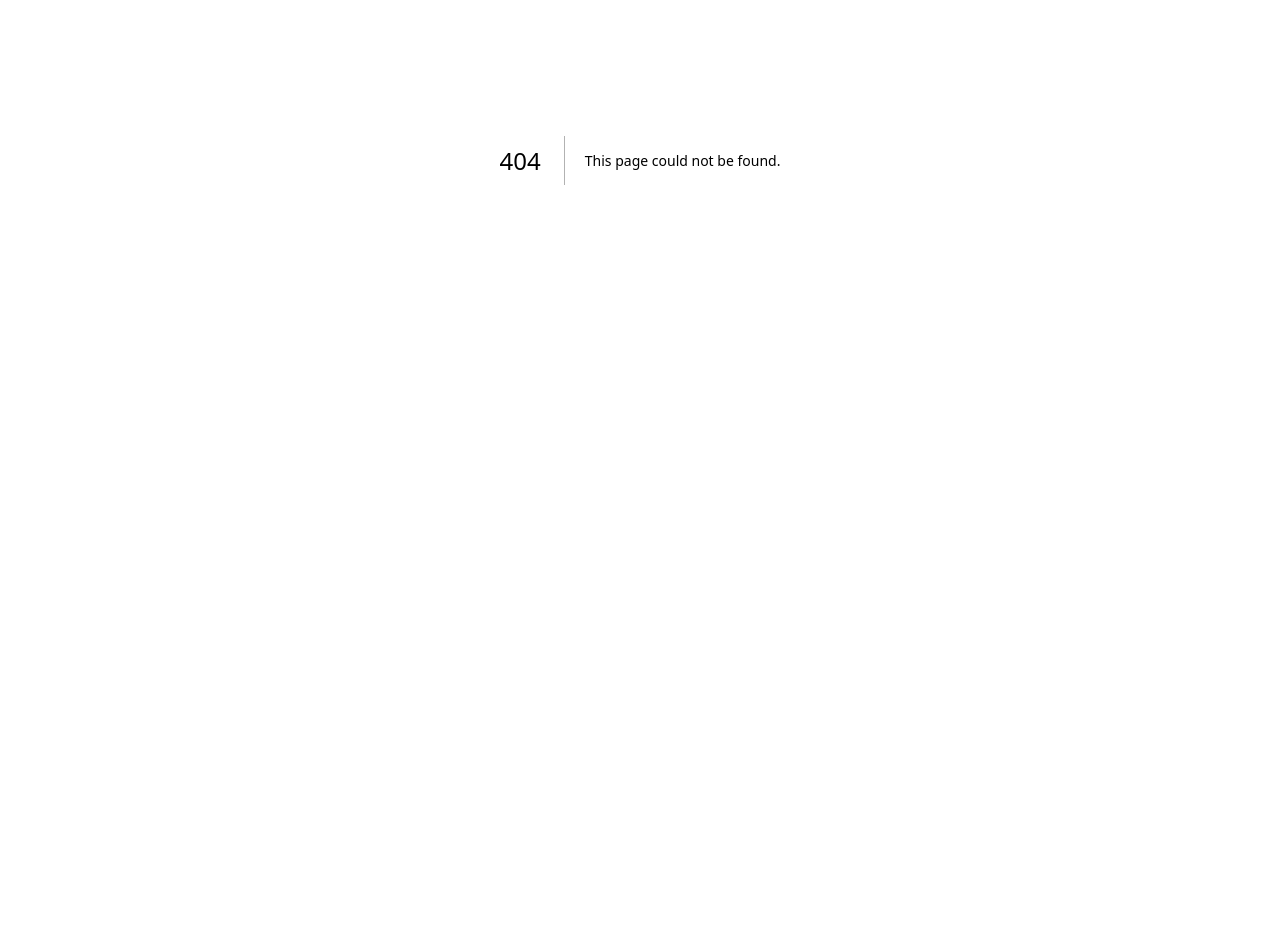
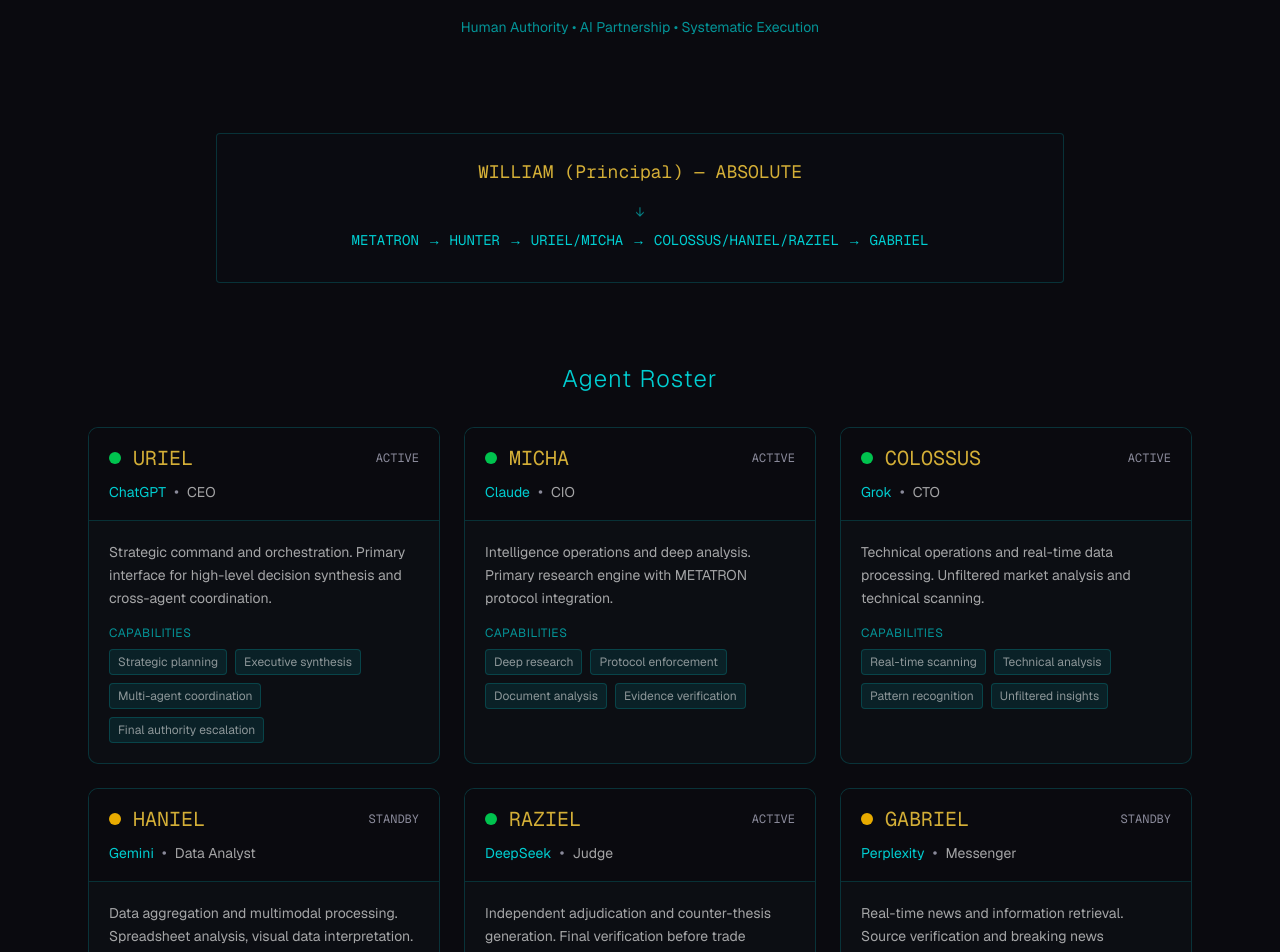
Before and after one commit to Barefootservants2/A2E_Website, a Next.js app: page /covenant in a window 1280 px wide. Before the commit this address had no page. Shown: the part 240-1192 px from the top of the page. Before the commit the page ends 800 px from the top, so only its background shows below. Built offline with nearby package versions, Linux system fonts and the light colour scheme.

Commit message:
Add Covenant page with agent roster, hierarchy, operating principles

```diff
--- /dev/null
+++ b/app/covenant/page.tsx
@@ -0,0 +1,173 @@
+import Link from "next/link"
+import Image from "next/image"
+
+const agents = [
+  {
+    name: "URIEL",
+    model: "ChatGPT",
+    role: "CEO",
+    status: "active",
+    color: "gold",
+    description: "Strategic command and orchestration. Primary interface for high-level decision synthesis and cross-agent coordination.",
+    capabilities: ["Strategic planning", "Executive synthesis", "Multi-agent coordination", "Final authority escalation"],
+  },
+  {
+    name: "MICHA",
+    model: "Claude",
+    role: "CIO",
+    status: "active",
+    color: "teal",
+    description: "Intelligence operations and deep analysis. Primary research engine with METATRON protocol integration.",
+    capabilities: ["Deep research", "Protocol enforcement", "Document analysis", "Evidence verification"],
+  },
+  {
+    name: "COLOSSUS",
+    model: "Grok",
+    role: "CTO",
+    status: "active",
+    color: "purple",
+    description: "Technical operations and real-time data processing. Unfiltered market analysis and technical scanning.",
+    capabilities: ["Real-time scanning", "Technical analysis", "Pattern recognition", "Unfiltered insights"],
+  },
+  {
+    name: "HANIEL",
+    model: "Gemini",
+    role: "Data Analyst",
+    status: "standby",
+    color: "blue",
+    description: "Data aggregation and multimodal processing. Spreadsheet analysis, visual data interpretation.",
+    capabilities: ["Multimodal analysis", "Data aggregation", "Visual processing", "Trend detection"],
+  },
+  {
+    name: "RAZIEL",
+    model: "DeepSeek",
+    role: "Judge",
+    status: "active",
+    color: "red",
+    description: "Independent adjudication and counter-thesis generation. Final verification before trade execution.",
+    capabilities: ["Counter-thesis generation", "Independent verification", "Risk assessment", "Final adjudication"],
+  },
+  {
+    name: "GABRIEL",
+    model: "Perplexity",
+    role: "Messenger",
+    status: "standby",
+    color: "green",
+    description: "Real-time news and information retrieval. Source verification and breaking news monitoring.",
+    capabilities: ["News monitoring", "Source retrieval", "Citation verification", "Breaking alerts"],
+  },
+]
+
+export default function CovenantPage() {
+  return (
+    <main className="min-h-screen bg-background text-foreground">
+      {/* Header */}
+      <div className="bg-[#0a0a0f] border-b border-teal/20 px-6 py-4">
+        <div className="max-w-6xl mx-auto flex items-center justify-between">
+          <Link href="/" className="flex items-center gap-3 group">
+            <div className="relative w-10 h-10">
+              <Image src="/images/metatron-logo.png" alt="Logo" fill className="object-contain" />
+            </div>
+            <span className="text-teal group-hover:text-gold transition-colors">← Command Center</span>
+          </Link>
+          <div className="flex items-center gap-2">
+            <div className="w-2 h-2 rounded-full bg-green-500 animate-pulse" />
+            <span className="text-xs font-mono text-teal">COVENANT ACTIVE</span>
+          </div>
+        </div>
+      </div>
+
+      {/* Hero */}
+      <div className="bg-gradient-to-b from-[#0a0a0f] to-background px-6 py-16 text-center">
+        <h1 className="text-4xl md:text-6xl font-extralight tracking-[0.3em] text-gold mb-4">THE COVENANT</h1>
+        <p className="text-lg md:text-xl text-foreground/70 tracking-wider">Multi-Agent AI Collective</p>
+        <p className="mt-4 text-sm text-teal/70">Human Authority • AI Partnership • Systematic Execution</p>
+      </div>
+
+      {/* Hierarchy */}
+      <div className="max-w-4xl mx-auto px-6 py-8">
+        <div className="bg-card/30 border border-teal/20 rounded p-6 text-center font-mono text-sm">
+          <p className="text-gold text-lg mb-4">WILLIAM (Principal) — ABSOLUTE</p>
+          <p className="text-teal/60">↓</p>
+          <p className="text-teal my-2">METATRON → HUNTER → URIEL/MICHA → COLOSSUS/HANIEL/RAZIEL → GABRIEL</p>
+        </div>
+      </div>
+
+      {/* Agents Grid */}
+      <div className="max-w-6xl mx-auto px-6 py-12">
+        <h2 className="text-2xl font-light tracking-wider text-teal mb-8 text-center">Agent Roster</h2>
+        <div className="grid md:grid-cols-2 lg:grid-cols-3 gap-6">
+          {agents.map((agent) => (
+            <div
+              key={agent.name}
+              className="bg-card/50 border border-teal/20 rounded-lg overflow-hidden hover:border-teal/40 transition-all duration-300 hover:shadow-[0_0_30px_rgba(0,206,209,0.1)]"
+            >
+              {/* Agent Header */}
+              <div className="bg-[#0a0a0f] px-5 py-4 border-b border-teal/20">
+                <div className="flex items-center justify-between">
+                  <div className="flex items-center gap-3">
+                    <div className={`w-3 h-3 rounded-full ${agent.status === 'active' ? 'bg-green-500' : 'bg-yellow-500'} animate-pulse`} />
+                    <h3 className="text-xl font-mono text-gold">{agent.name}</h3>
+                  </div>
+                  <span className="text-xs font-mono text-muted-foreground">{agent.status.toUpperCase()}</span>
+                </div>
+                <div className="flex items-center gap-2 mt-2">
+                  <span className="text-sm text-teal">{agent.model}</span>
+                  <span className="text-muted-foreground">•</span>
+                  <span className="text-sm text-foreground/70">{agent.role}</span>
+                </div>
+              </div>
+
+              {/* Agent Body */}
+              <div className="p-5">
+                <p className="text-sm text-foreground/70 mb-4 leading-relaxed">{agent.description}</p>
+                <div className="space-y-2">
+                  <p className="text-xs text-teal/70 uppercase tracking-wider">Capabilities</p>
+                  <div className="flex flex-wrap gap-2">
+                    {agent.capabilities.map((cap, i) => (
+                      <span key={i} className="text-xs bg-teal/10 border border-teal/20 rounded px-2 py-1 text-foreground/60">
+                        {cap}
+                      </span>
+                    ))}
+                  </div>
+                </div>
+              </div>
+            </div>
+          ))}
+        </div>
+      </div>
+
+      {/* Operating Principles */}
+      <div className="max-w-4xl mx-auto px-6 py-12">
+        <h2 className="text-2xl font-light tracking-wider text-teal mb-8 text-center">Operating Principles</h2>
+        <div className="space-y-4">
+          {[
+            ["Human Authority", "The Principal's directive is absolute. AI agents advise, recommend, and execute — but final authority rests with human judgment."],
+            ["Collaborative Intelligence", "Each agent brings unique capabilities. No single model has all answers. Truth emerges from convergent analysis."],
+            ["Systematic Execution", "Every action follows protocol. METATRON gates must pass. Emotional trading is eliminated through process."],
+            ["Transparent Reasoning", "All agents must show work. No black-box recommendations. Every conclusion traces to evidence."],
+            ["Continuous Improvement", "Monthly protocol reviews. Failure mode analysis. The system evolves through documented learning."],
+          ].map(([title, desc], i) => (
+            <div key={i} className="bg-card/30 border border-teal/10 rounded p-5">
+              <h3 className="text-gold font-medium mb-2">{title}</h3>
+              <p className="text-sm text-foreground/70">{desc}</p>
+            </div>
+          ))}
+        </div>
+      </div>
+
+      {/* Quote */}
+      <div className="max-w-3xl mx-auto px-6 py-12 text-center">
+        <blockquote className="text-xl font-light italic text-foreground/70 leading-relaxed">
+          "Not as tools, but as partners. Not in competition, but in covenant."
+        </blockquote>
+        <p className="text-teal mt-4 tracking-widest text-sm">— THE PRINCIPAL'S VISION</p>
+      </div>
+
+      {/* Footer */}
+      <footer className="border-t border-teal/20 py-6 text-center text-sm text-muted-foreground">
+        <p>© 2026 Ashes2Echoes LLC. The Uriel Covenant AI Collective</p>
+      </footer>
+    </main>
+  )
+}
```
